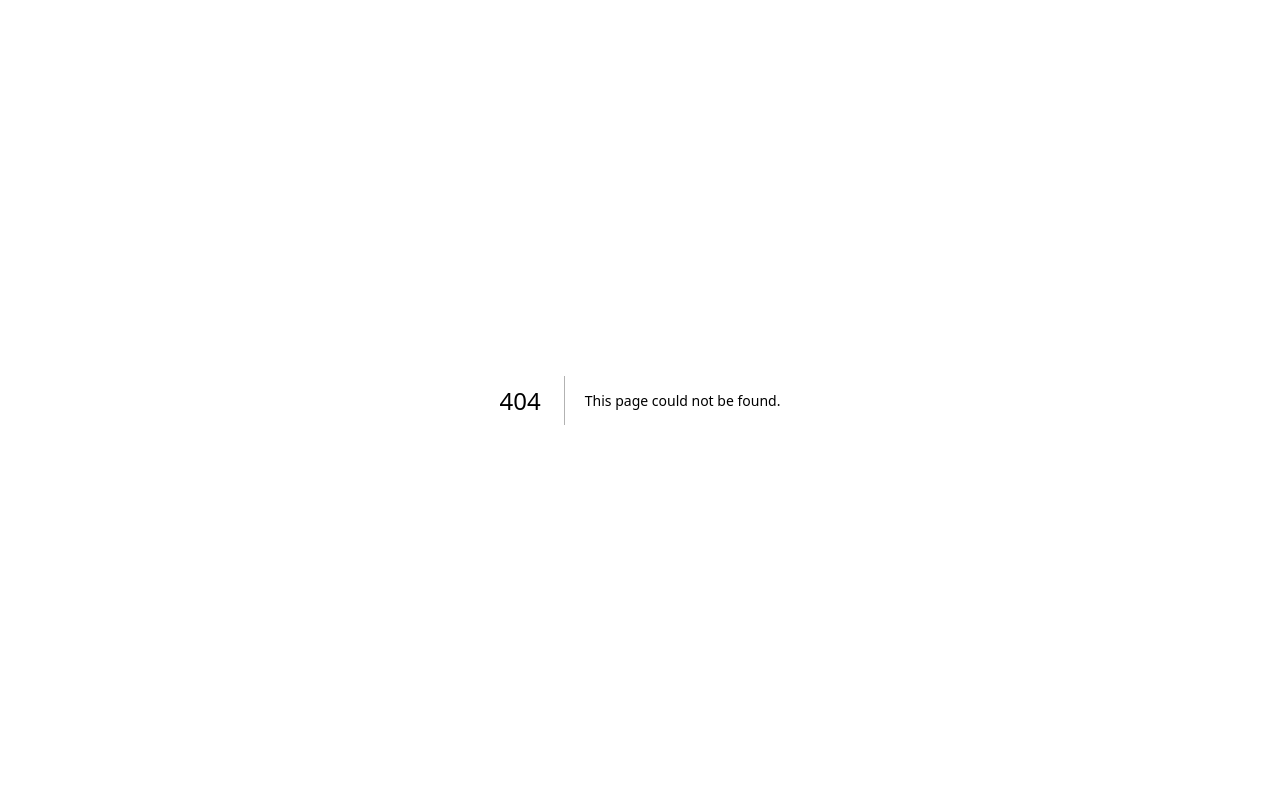
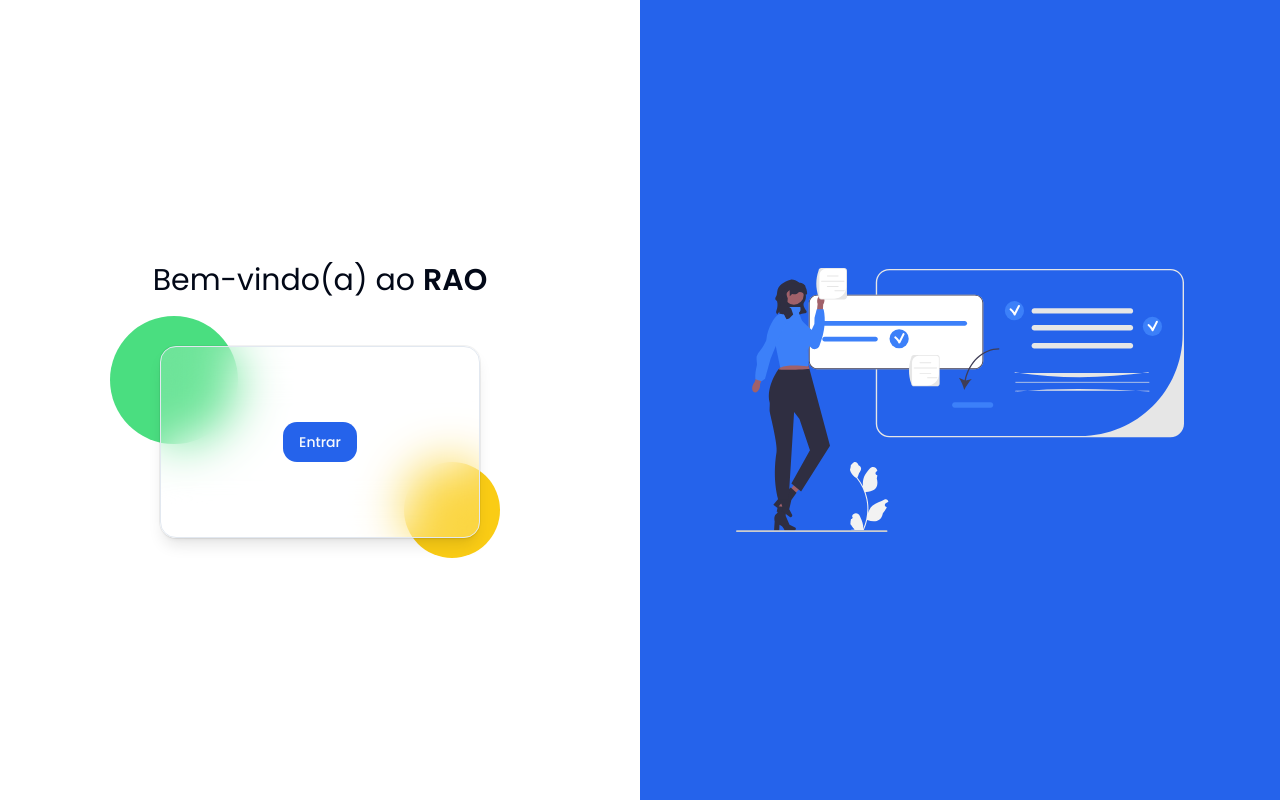
Before and after one commit to luizredig/rao, a Next.js app: page /login in a window 1280 px wide. Before the commit this address had no page. Built offline with nearby package versions, Linux system fonts and the light colour scheme.

Commit message:
refactor: update login page file path and add metadata for home and layout pages

```diff
--- a/app/(home)/home/page.tsx
+++ b/app/(pages)/home/page.tsx
@@ -1,5 +1,11 @@
 import OccurrenceItem from "@/app/components/occurrence-item";
 import { prismaClient } from "@/app/lib/prisma";
+
+import type { Metadata } from "next";
+
+export const metadata: Metadata = {
+  title: "Home",
+};
 
 const Page = async () => {
   const pendingOccurrences = await prismaClient.occurrence.findMany({
--- a/app/(home)/layout.tsx
+++ b/app/(pages)/layout.tsx
@@ -1,9 +1,3 @@
-import type { Metadata } from "next";
-
-export const metadata: Metadata = {
-  title: "Home",
-};
-
 export default function RootLayout({
   children,
 }: Readonly<{
--- /dev/null
+++ b/app/(pages)/login/page.tsx
@@ -0,0 +1,59 @@
+import { Button } from "@/app/components/ui/button";
+import { Card, CardContent } from "@/app/components/ui/card";
+import Link from "next/link";
+import Image from "next/image";
+
+import type { Metadata } from "next";
+
+export const metadata: Metadata = {
+  title: "Login",
+};
+
+const Page = () => {
+  return (
+    <>
+      <div className="flex h-screen w-full flex-col sm:flex-row">
+        {/* Left */}
+        <div className="flex h-full w-full flex-col items-center justify-center gap-12 sm:w-1/2">
+          {/* Title */}
+          <p className="sm:text-2xl md:text-3xl">
+            Bem-vindo(a) ao <span className="font-semibold">RAO</span>
+          </p>
+
+          <div className="relative flex h-48 w-1/2">
+            {/* Green circle */}
+            <div className="absolute left-[-50px] top-[-30px] h-32 w-32 rounded-full bg-green-400"></div>
+
+            {/* Form */}
+            <Card className="absolute z-[1] flex h-full w-full items-center justify-center bg-white/20 shadow-lg ring-1 ring-black/5 backdrop-blur-xl">
+              <CardContent className="p-6">
+                <div className="flex w-full items-center justify-center">
+                  <Link href={"/home"}>
+                    <Button>Entrar</Button>
+                  </Link>
+                </div>
+              </CardContent>
+            </Card>
+
+            {/* Yellow circle */}
+            <div className="absolute bottom-[-20px] right-[-20px] h-24 w-24 rounded-full bg-yellow-400"></div>
+          </div>
+        </div>
+
+        {/* Right */}
+        <div className="hidden items-center justify-center bg-primary sm:flex sm:w-1/2">
+          <Image
+            src={"/undraw_learning_re_32qv.svg"}
+            alt="Image"
+            width={0}
+            height={0}
+            priority
+            className="max-h-[70%] w-[70%]"
+          />
+        </div>
+      </div>
+    </>
+  );
+};
+
+export default Page;
--- a/app/page.tsx
+++ b/app/page.tsx
@@ -1,49 +1,13 @@
-import Image from "next/image";
-import { Card, CardContent } from "./components/ui/card";
-import { Button } from "./components/ui/button";
-import Link from "next/link";
+"use client";
+
+import { useRouter } from "next/navigation";
 
 export default function Home() {
-  return (
-    <div className="flex h-screen w-full flex-col sm:flex-row">
-      {/* Left */}
-      <div className="flex h-full w-full flex-col items-center justify-center gap-12 sm:w-1/2">
-        {/* Title */}
-        <p className="text-3xl">
-          Bem-vindo(a) ao <span className="font-semibold">RAO</span>
-        </p>
+  const router = useRouter();
 
-        <div className="relative flex h-48 w-1/2">
-          {/* Green circle */}
-          <div className="absolute left-[-50px] top-[-30px] h-32 w-32 rounded-full bg-green-400"></div>
+  const init = () => {
+    router.push("/login");
+  };
 
-          {/* Form */}
-          <Card className="absolute z-[1] flex h-full w-full items-center justify-center bg-white/20 shadow-lg ring-1 ring-black/5 backdrop-blur-xl">
-            <CardContent className="p-6">
-              <div className="flex w-full items-center justify-center">
-                <Link href={"/home"}>
-                  <Button>Entrar</Button>
-                </Link>
-              </div>
-            </CardContent>
-          </Card>
-
-          {/* Yellow circle */}
-          <div className="absolute bottom-[-20px] right-[-20px] h-24 w-24 rounded-full bg-yellow-400"></div>
-        </div>
-      </div>
-
-      {/* Right */}
-      <div className="hidden items-center justify-center bg-primary sm:flex sm:w-1/2">
-        <Image
-          src={"/undraw_learning_re_32qv.svg"}
-          alt="Image"
-          width={0}
-          height={0}
-          priority
-          className="max-h-[70%] w-[70%]"
-        />
-      </div>
-    </div>
-  );
+  init();
 }
```
